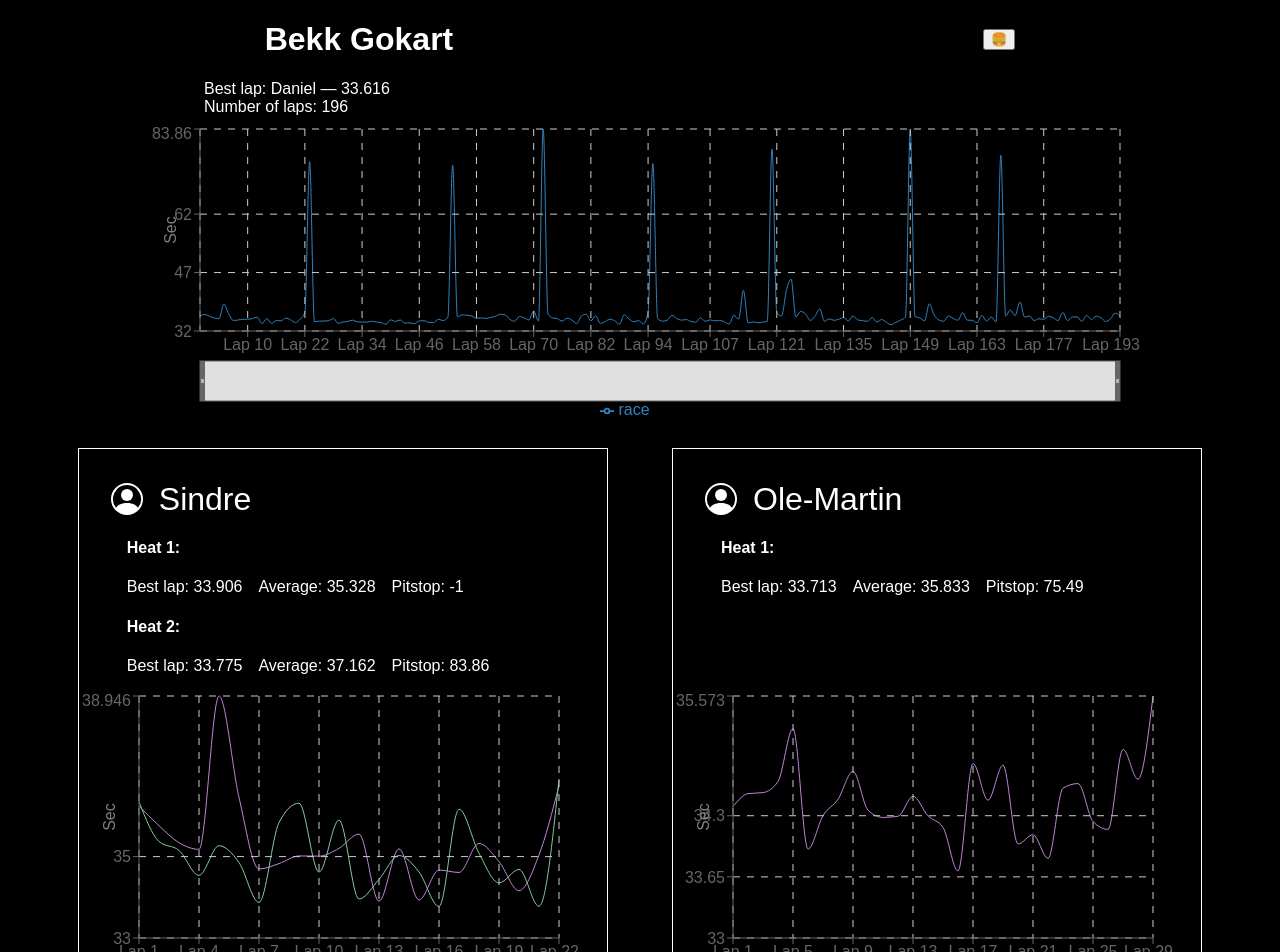
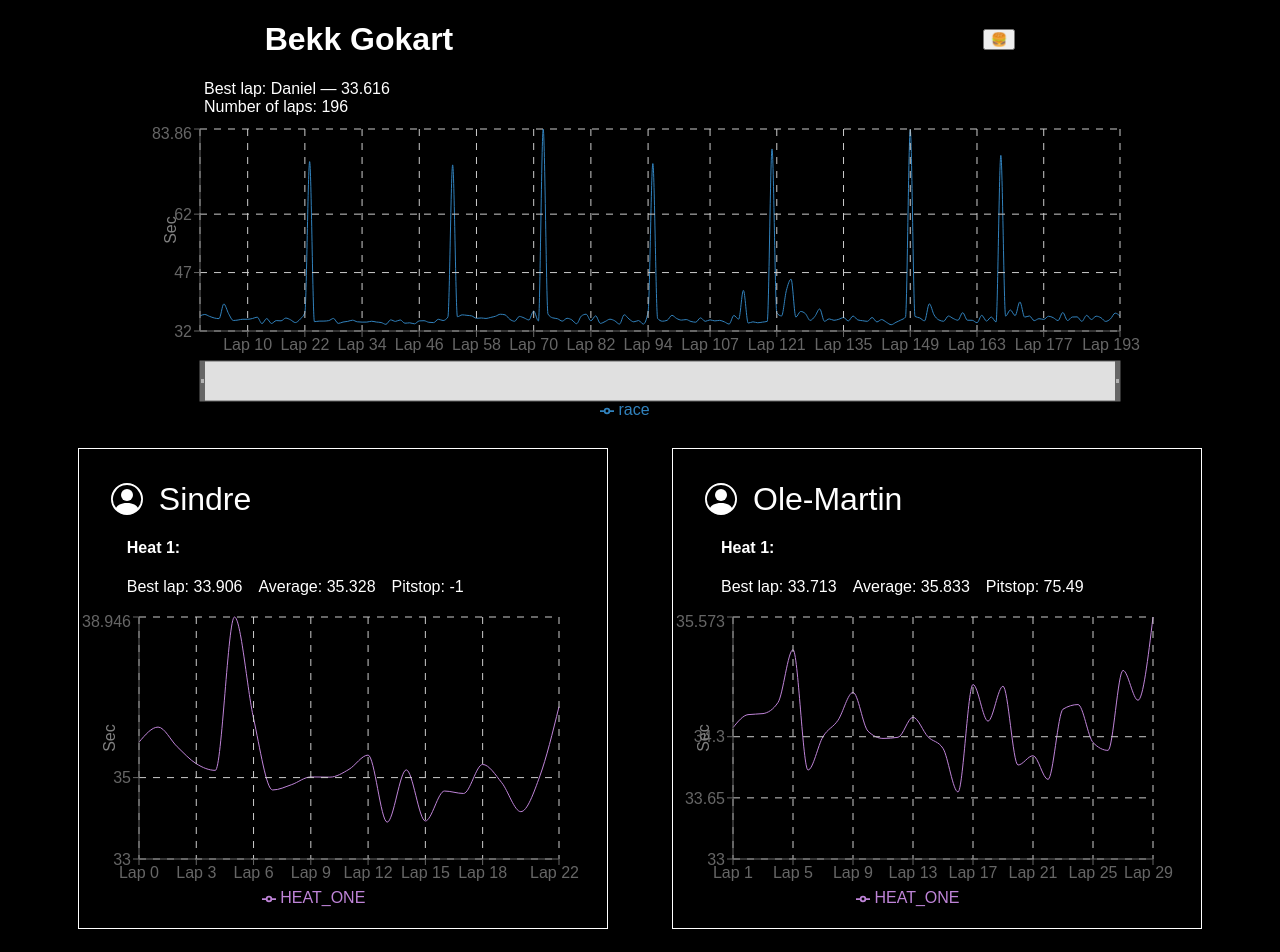
Before and after one commit to MathiasSJacobsen/gokart-stats, a React (Create React App) app: page / in a window 1280 px wide. Shown: the top 952 px of the page. Built offline with nearby package versions, Linux system fonts and the light colour scheme.

Commit message:
Refactor session enum values and chart data key names for simplicity and consistency

```diff
--- a/src/Types.ts
+++ b/src/Types.ts
@@ -5,8 +5,8 @@ export type SessionDBData = {
 };
 
 export enum Session {
-  SESSION_ONE = "SESSION_ONE",
-  SESSION_TWO = "SESSION_TWO",
+  HEAT_ONE = "HEAT_ONE",
+  HEAT_TWO = "HEAT_TWO",
 }
 
 export type SessionData = {
@@ -16,7 +16,7 @@ export type SessionData = {
 };
 
 export type ChartType = {
-  [Session.SESSION_ONE]?: number;
-  [Session.SESSION_TWO]?: number;
+  [Session.HEAT_ONE]?: number;
+  [Session.HEAT_TWO]?: number;
   name: string;
 }[];
--- a/src/dataCrunshing.ts
+++ b/src/dataCrunshing.ts
@@ -8,8 +8,8 @@ export const getPitstop = (laps: (number | undefined)[]) => {
 export const getFastestLap = (chartData: ChartType) => {
   // @TODO: Fix null assertion
   return [
-    ...chartData.map((e) => e.SESSION_ONE),
-    ...chartData.map((e) => e.SESSION_TWO),
+    ...chartData.map((e) => e.HEAT_ONE),
+    ...chartData.map((e) => e.HEAT_TWO),
   ]
     .filter((val) => val !== undefined)
     .sort((a, b) => a! - b!)
--- a/src/personalStats/PersonalStat.tsx
+++ b/src/personalStats/PersonalStat.tsx
@@ -39,14 +39,14 @@ const PersonalStat = ({ user }: Props) => {
           <MySpan>{data.name}</MySpan>
         </Name>
         <HeaderStat
-          heat={sessionEnumToSessionNr(Session.SESSION_ONE)}
-          laps={data.laps.map((e) => e.SESSION_ONE) as number[]}
+          heat={sessionEnumToSessionNr(Session.HEAT_ONE)}
+          laps={data.laps.map((e) => e.HEAT_ONE) as number[]}
           username={user.name}
         />
-        {data.laps[0].SESSION_TWO ? (
+        {data.laps[0].HEAT_TWO ? (
           <HeaderStat
-            heat={sessionEnumToSessionNr(Session.SESSION_TWO)}
-            laps={data.laps.map((e) => e.SESSION_TWO) as number[]}
+            heat={sessionEnumToSessionNr(Session.HEAT_TWO)}
+            laps={data.laps.map((e) => e.HEAT_TWO) as number[]}
             username={user.name}
           />
         ) : (
@@ -58,25 +58,25 @@ const PersonalStat = ({ user }: Props) => {
           width={chartWidth}
           height={chartHeight}
           data={
-            data.laps.some((e) => Session.SESSION_TWO in e)
+            data.laps.some((e) => Session.HEAT_TWO in e)
               ? data.laps
-                  .filter((e) => e.SESSION_ONE! < 60)
-                  .filter((e) => e.SESSION_TWO! < 60)
-              : data.laps.filter((e) => e.SESSION_ONE! < 60)
+                  .filter((e) => e.HEAT_ONE! < 60)
+                  .filter((e) => e.HEAT_TWO! < 60)
+              : data.laps.filter((e) => e.HEAT_ONE! < 60)
           }
           margin={{ top: 5, right: 20, bottom: 5, left: 0 }}
         >
           <Line
             type="monotone"
             dot={false}
-            dataKey={Session.SESSION_ONE}
+            dataKey={Session.HEAT_ONE}
             stroke="#bf84d8"
           />
-          {data.laps.some((e) => Session.SESSION_TWO in e) && (
+          {data.laps.some((e) => Session.HEAT_TWO in e) && (
             <Line
               dot={false}
               type="monotone"
-              dataKey={Session.SESSION_TWO}
+              dataKey={Session.HEAT_TWO}
               stroke="#82ca9d"
             />
           )}
--- a/src/utils.ts
+++ b/src/utils.ts
@@ -12,17 +12,17 @@ export const mapLapTimeToNumber = (lapTime: string) => {
 };
 
 export const transformData = (laps: string[], session: Session): ChartType => {
-  const x = session === Session.SESSION_ONE ? 1 : 2;
+  const x = session === Session.HEAT_ONE ? 1 : 2;
   return laps.map((e, i) => {
     if (x === 1) {
       return {
         name: `Lap ${i}`,
-        [Session.SESSION_ONE]: mapLapTimeToNumber(e),
+        [Session.HEAT_ONE]: mapLapTimeToNumber(e),
       };
     } else {
       return {
         name: `Lap ${i}`,
-        [Session.SESSION_TWO]: mapLapTimeToNumber(e),
+        [Session.HEAT_TWO]: mapLapTimeToNumber(e),
       };
     }
   });
@@ -37,18 +37,18 @@ export function transformLapData(data: any[]): SessionData[] {
       const newData: SessionData = {
         name,
         date,
-        laps: transformData(laps, Session.SESSION_ONE),
+        laps: transformData(laps, Session.HEAT_ONE),
       };
       result.push(newData);
     } else {
       const person = result.find((e) => e.name === name) as SessionData;
-      const session_two = transformData(laps, Session.SESSION_TWO);
+      const session_two = transformData(laps, Session.HEAT_TWO);
       const sessions = person.laps.map((e) => {
         const sessionOneValue = session_two.find((n) => n.name === e.name);
         // @TODO: Problem hvis du kjører en mer runde i andre session
         return {
           ...e,
-          SESSION_TWO: sessionOneValue?.SESSION_TWO,
+          SESSION_TWO: sessionOneValue?.HEAT_TWO,
         };
       });
 
@@ -93,9 +93,9 @@ export const getTeamFastestLap = (data: SessionData[]) => {
 
 export const sessionEnumToSessionNr = (s: Session): number => {
   switch (s) {
-    case Session.SESSION_ONE:
+    case Session.HEAT_ONE:
       return 1;
-    case Session.SESSION_TWO:
+    case Session.HEAT_TWO:
       return 2;
     default:
       throw new Error("Invalid session selected");
```
